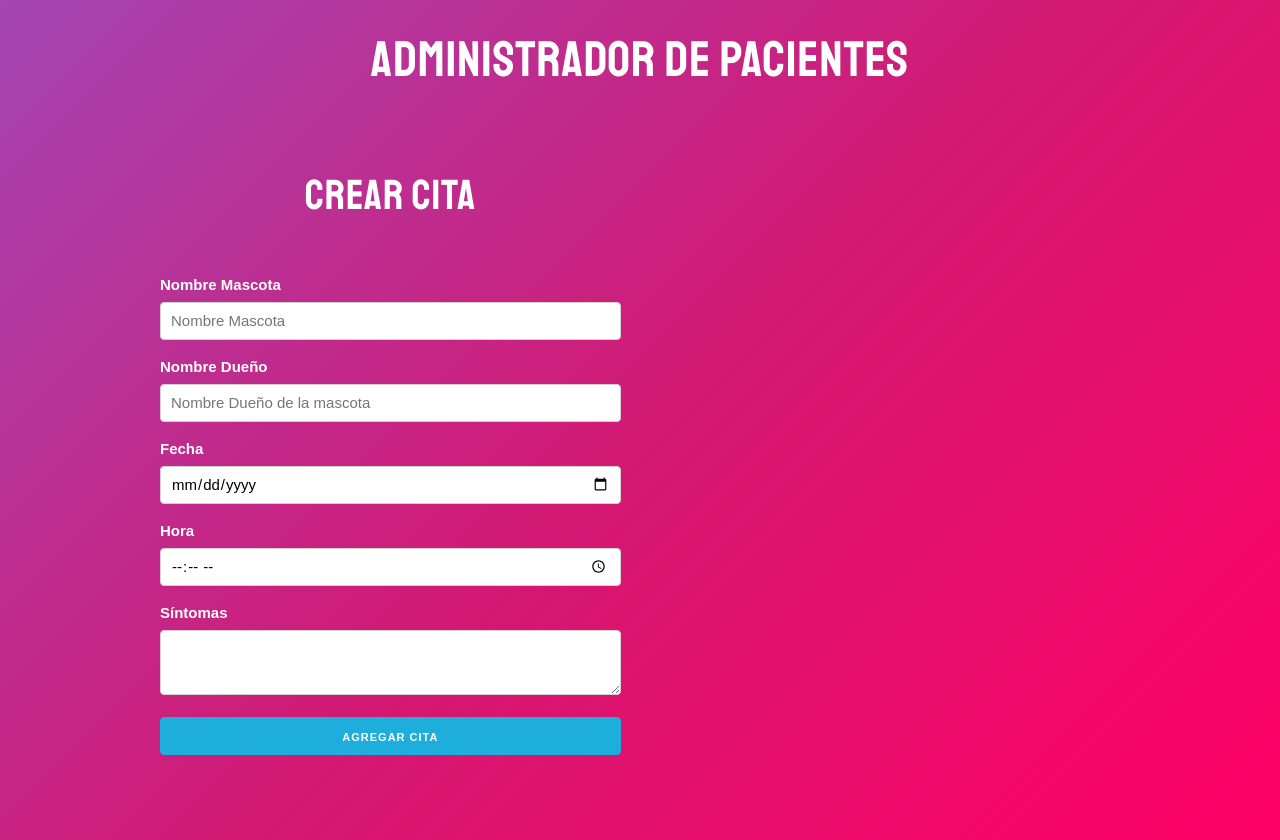
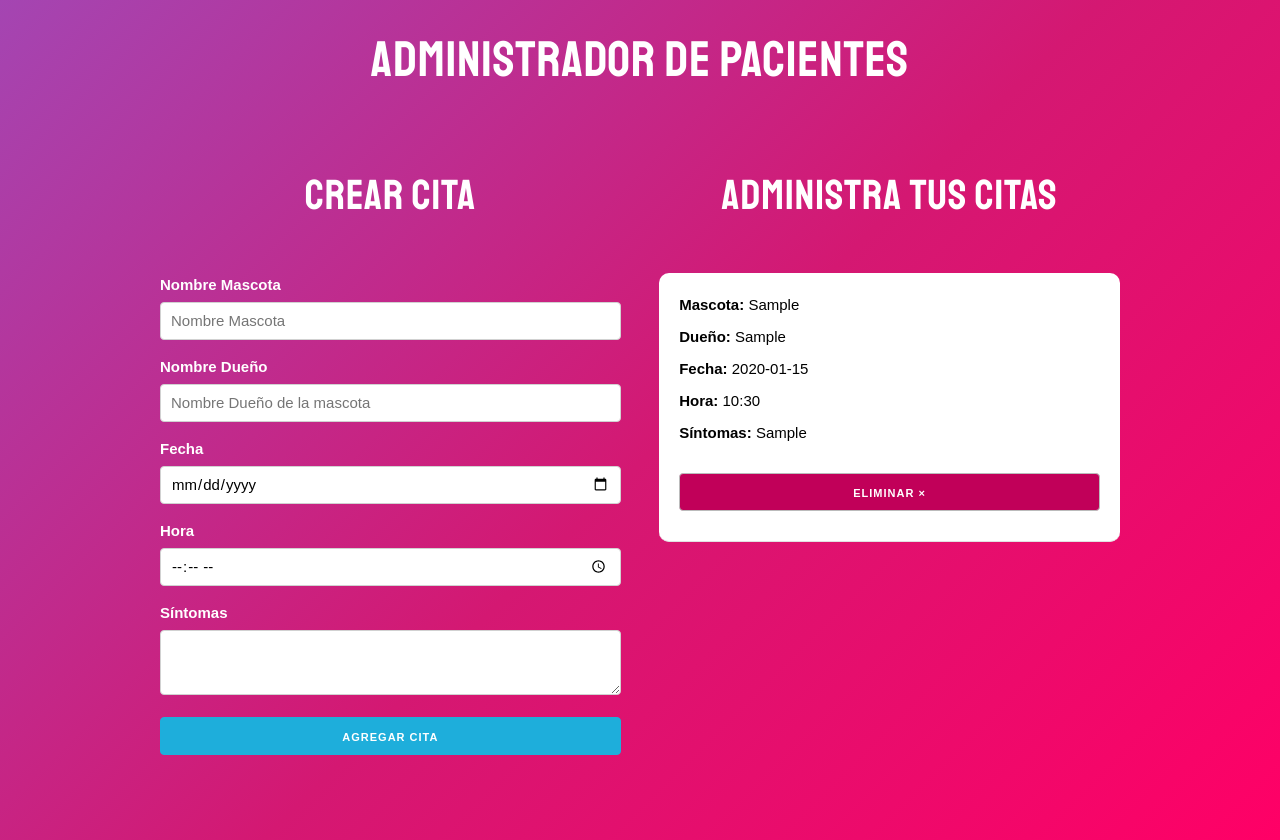
Before and after one commit to famenesesc/Proyectos-React, a React (Create React App) app in the folder citas/: page / in a window 1280 px wide. Both pictures are taken after typing "Sample", "Sample", "2020-01-15", "10:30", "Sample" into the empty fields and a click on the button "AGREGAR CITA". Built offline with nearby package versions, Linux system fonts and the light colour scheme.

Commit message:
Mostrar y eliminar citas

```diff
--- a/citas/src/App.js
+++ b/citas/src/App.js
@@ -1,6 +1,6 @@
 import React, { Fragment, useState } from 'react';
 import Formulario from './components/Formulario';
-
+import Cita from './components/Cita';
 
 function App() {
   //Se manejaran multiples citas, por eso un arreglo el cual inicia vacío
@@ -11,6 +11,12 @@
     guardarCitas([ ...citas, cita]);
   }
 
+  //Se crea esta función aqui, porque es donde están todas las citas,
+  //por lo tanto es mas facil elminarlo desde aqui
+  const eliminarCita = (id) => {
+    const nuevasCitas = citas.filter( cita => cita.id !== id );
+    guardarCitas(nuevasCitas)
+  }
 
   return (
     <Fragment>
@@ -27,7 +33,14 @@
           </div>
           <div className="one-half column">
             {/* Este es mi componente cita, donde van las citas que he creado */}
-
+            <h2>Administra tus citas</h2>
+            { citas.map(cita => (
+              <Cita
+                key={cita.id}
+                cita={cita}
+                eliminarCita={eliminarCita}
+              />
+            )) }
           </div>
         </div>
       </div>
--- /dev/null
+++ b/citas/src/components/Cita.js
@@ -0,0 +1,20 @@
+import React from 'react';
+
+const Cita = ({ cita, eliminarCita }) => (
+        <div className="cita">
+            <p>Mascota: <span>{cita.mascota}</span></p>
+            <p>Dueño: <span>{cita.propietario}</span></p>
+            <p>Fecha: <span>{cita.fecha}</span></p>
+            <p>Hora: <span>{cita.hora}</span></p>
+            <p>Síntomas: <span>{cita.sintomas}</span></p>
+
+            <button
+                className="button eliminar u-full-width"
+                //Si se pone solo eliminarCita(), lo que hace es llamar la funcion
+                //Se pone como arrow para que espere a que suceda el onclick
+                onClick={ () => eliminarCita(cita.id) }
+            >Eliminar &times;</button>
+        </div>
+    )
+
+export default Cita;
```
